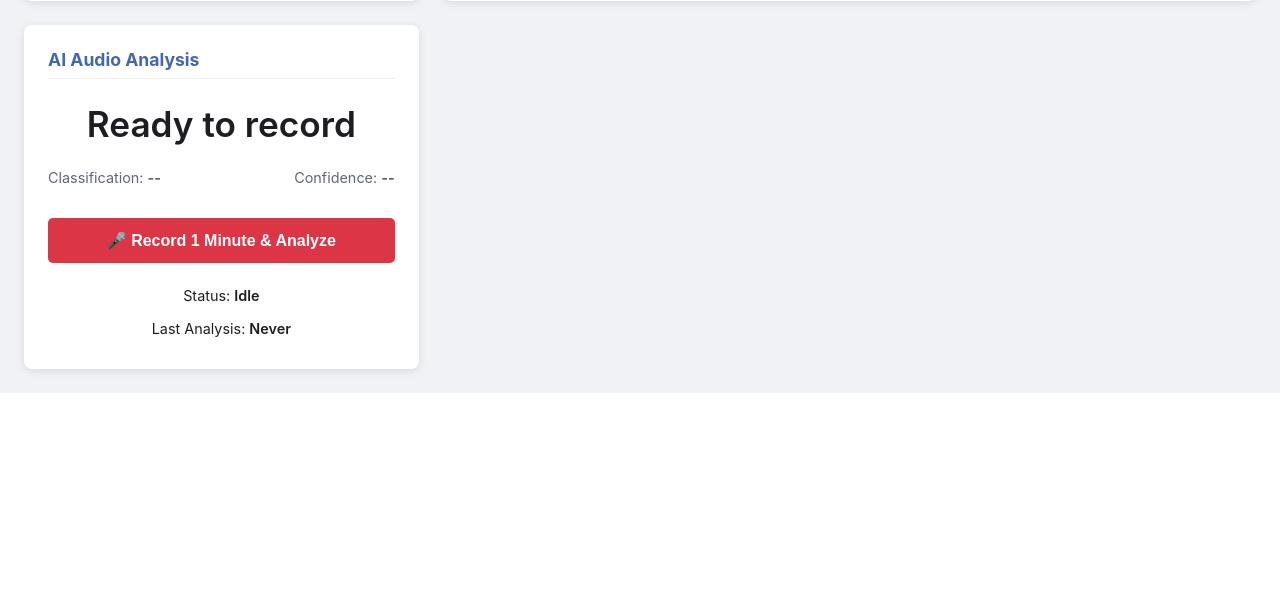
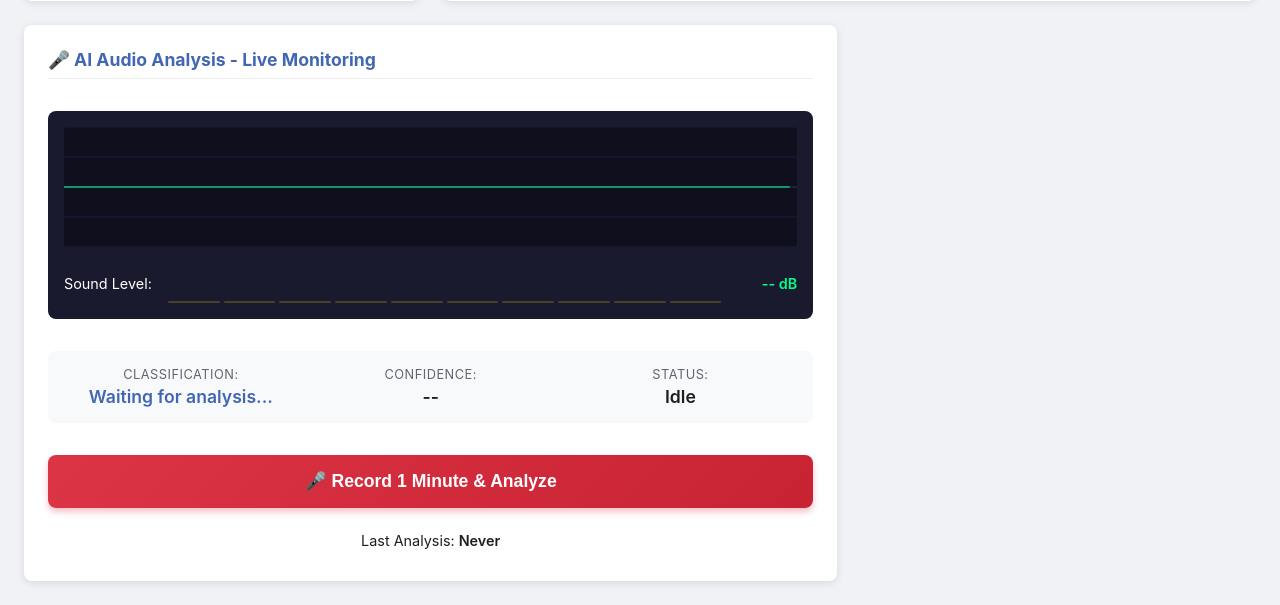
Before and after one commit to harmandeeppal/smart-hive-ai, a Flask app: template dashboard/templates/index.html in a window 1280 px wide. Shown: the part 1209-1814 px from the top of the page. Before the commit the page ends 1602 px from the top, so only its background shows below. Run offline with Flask 3, Linux system fonts and the light colour scheme; the template is opened without the code that fills it, so the values that code supplies are empty; parts of the project's set-up code (start-up, migrations or seed data) failed here and were passed over; some libraries are stand-ins or nearby versions.

Commit message:
feat: Enhance audio ML card with live waveform visualization and sound level bars
- Increase audio card size to match video card (span 2 columns)
- Add real-time audio waveform canvas visualization
- Add 10-bar sound level indicator with gradient colors
- Show live dB readings from telemetry data
- Enhance ML results display with color-coded classification
- Improve recording progress bar with smooth animations
- Add proper Socket.IO handling for audio classification results
- Modernize UI with gradients, shadows, and better spacing

```diff
--- a/dashboard/static/app.js
+++ b/dashboard/static/app.js
@@ -306,11 +306,186 @@ document.addEventListener('DOMContentLoaded', () => {
         state ? button.classList.remove('off') : button.classList.add('off');
     }
 
+    // --- AUDIO WAVEFORM VISUALIZATION ---
+    const audioCanvas = document.getElementById('audio-waveform');
+    const audioCtx = audioCanvas ? audioCanvas.getContext('2d') : null;
+    let waveformData = new Array(100).fill(0); // 100 data points
+    let animationFrameId = null;
+
+    function drawWaveform() {
+        if (!audioCtx || !audioCanvas) return;
+
+        const width = audioCanvas.width;
+        const height = audioCanvas.height;
+        const centerY = height / 2;
+
+        // Clear canvas
+        audioCtx.fillStyle = '#0f0f1e';
+        audioCtx.fillRect(0, 0, width, height);
+
+        // Draw grid lines
+        audioCtx.strokeStyle = '#1a1a3e';
+        audioCtx.lineWidth = 1;
+        for (let i = 0; i <= 4; i++) {
+            const y = (height / 4) * i;
+            audioCtx.beginPath();
+            audioCtx.moveTo(0, y);
+            audioCtx.lineTo(width, y);
+            audioCtx.stroke();
+        }
+
+        // Draw waveform
+        audioCtx.strokeStyle = '#00ff88';
+        audioCtx.lineWidth = 2;
+        audioCtx.beginPath();
+
+        const step = width / waveformData.length;
+        for (let i = 0; i < waveformData.length; i++) {
+            const x = i * step;
+            const amplitude = waveformData[i] * (height / 2) * 0.8; // Scale amplitude
+            const y = centerY + amplitude;
+
+            if (i === 0) {
+                audioCtx.moveTo(x, y);
+            } else {
+                audioCtx.lineTo(x, y);
+            }
+        }
+        audioCtx.stroke();
+
+        // Draw center line
+        audioCtx.strokeStyle = '#2a2a4e';
+        audioCtx.lineWidth = 1;
+        audioCtx.beginPath();
+        audioCtx.moveTo(0, centerY);
+        audioCtx.lineTo(width, centerY);
+        audioCtx.stroke();
+    }
+
+    function updateAudioLevel(soundDb) {
+        // Update waveform data with simulated wave based on sound level
+        waveformData.shift();
+        const normalizedDb = Math.min(Math.max(soundDb || 0, 0), 100) / 100;
+        const waveValue = Math.sin(Date.now() / 100) * normalizedDb;
+        waveformData.push(waveValue);
+
+        // Update level bars
+        const levelBars = document.querySelectorAll('.level-bar');
+        const activeBarCount = Math.floor(normalizedDb * levelBars.length);
+
+        levelBars.forEach((bar, index) => {
+            if (index < activeBarCount) {
+                bar.classList.add('active');
+                bar.style.height = `${10 + (index * 9)}%`;
+            } else {
+                bar.classList.remove('active');
+                bar.style.height = '5%';
+            }
+        });
+
+        // Update dB value
+        const dbValue = document.getElementById('audio-db-value');
+        if (dbValue && soundDb !== undefined) {
+            dbValue.textContent = `${soundDb.toFixed(1)} dB`;
+        }
+
+        drawWaveform();
+    }
+
+    // Animate waveform continuously
+    function animateWaveform() {
+        drawWaveform();
+        animationFrameId = requestAnimationFrame(animateWaveform);
+    }
+
+    // Start animation if canvas exists
+    if (audioCanvas) {
+        animateWaveform();
+    }
+
+    // Update sound visualization when telemetry arrives
+    socket.on('telemetry_update', data => {
+        if (data.sound_db !== undefined) {
+            updateAudioLevel(data.sound_db);
+        }
+    });
+
     // --- AUDIO RECORDING BUTTON ---
     document.getElementById('record-audio-btn')?.addEventListener('click', () => {
         console.log('Audio recording button clicked');
+
+        const recordBtn = document.getElementById('record-audio-btn');
+        const progressDiv = document.getElementById('recording-progress');
+        const progressFill = document.getElementById('progress-fill');
+        const progressText = document.getElementById('progress-text');
+        const statusSpan = document.getElementById('audio-ml-status');
+
+        // Disable button and show progress
+        recordBtn.disabled = true;
+        recordBtn.textContent = '🎙️ Recording...';
+        progressDiv.style.display = 'block';
+        statusSpan.textContent = 'Recording in progress...';
+
+        // Trigger recording via Socket.IO
         socket.emit('trigger_audio_recording', { duration: 60 });
-        document.getElementById('audio-ml-value').textContent = 'Starting recording...';
-        document.getElementById('audio-ml-status').textContent = 'Recording...';
+
+        // Animate progress bar
+        let elapsed = 0;
+        const duration = 60; // seconds
+        const interval = setInterval(() => {
+            elapsed += 1;
+            const percentage = (elapsed / duration) * 100;
+            progressFill.style.width = `${percentage}%`;
+            progressText.textContent = `Recording: ${elapsed}s / ${duration}s`;
+
+            if (elapsed >= duration) {
+                clearInterval(interval);
+                statusSpan.textContent = 'Processing...';
+                progressText.textContent = 'Processing audio...';
+            }
+        }, 1000);
+
+        // Reset after 65 seconds (60s recording + 5s processing buffer)
+        setTimeout(() => {
+            recordBtn.disabled = false;
+            recordBtn.textContent = '🎤 Record 1 Minute & Analyze';
+            progressDiv.style.display = 'none';
+            progressFill.style.width = '0%';
+        }, 65000);
+    });
+
+    // --- AUDIO CLASSIFICATION UPDATE ---
+    socket.on('audio_classification_update', data => {
+        console.log('Received audio classification:', data);
+
+        const classificationSpan = document.getElementById('audio-classification');
+        const confidenceSpan = document.getElementById('audio-confidence');
+        const statusSpan = document.getElementById('audio-ml-status');
+        const lastAnalysisSpan = document.getElementById('audio-last-analysis');
+
+        if (data.results) {
+            const { classification, confidence, status } = data.results;
+
+            // Update classification with color coding
+            if (classification) {
+                classificationSpan.textContent = classification === 'queen_present'
+                    ? 'Queen Present'
+                    : 'Queen Absent';
+                classificationSpan.className = 'result-value ' + classification.replace('_', '-');
+            }
+
+            // Update confidence
+            if (confidence !== undefined) {
+                confidenceSpan.textContent = `${(confidence * 100).toFixed(1)}%`;
+            }
+
+            // Update status
+            if (status) {
+                statusSpan.textContent = status === 'complete' ? 'Analysis Complete' : status;
+            }
+
+            // Update last analysis time
+            lastAnalysisSpan.textContent = 'Just now';
+        }
     });
 });
--- a/dashboard/static/styles.css
+++ b/dashboard/static/styles.css
@@ -62,7 +62,7 @@ header h1 { margin: 0; font-size: 1.5rem; }
 .status-text span, .action-text span, .trend-text span { font-weight: 600; }
 
 /* AI Vision Card Styles */
-#video-card { grid-column: span 2; /* Make video card wider if possible */ }
+#video-card { grid-column: span 2; /* Make video card wider */ }
 #video-card img { border-radius: 4px; background-color: #000; }
 .ai-status { display: flex; justify-content: space-between; margin-top: 1rem; font-size: 0.9rem; color: #606770; }
 #ai-status-text.detected { color: #28a745; font-weight: bold; }
@@ -72,14 +72,166 @@ header h1 { margin: 0; font-size: 1.5rem; }
 .toggle-btn:hover { background-color: #365899; }
 .toggle-btn.off { background-color: #6c757d; }
 .toggle-btn.off:hover { background-color: #5a6268; }
-/* Audio ML Card Styles */
-#audio-ml-card { grid-column: span 1; }
-.audio-ml-status { display: flex; justify-content: space-between; margin: 1rem 0; font-size: 0.9rem; color: #606770; }
+
+/* Audio ML Card Styles - ENHANCED */
+#audio-ml-card {
+    grid-column: span 2; /* Same width as video card */
+    min-height: 400px; /* Ensure consistent height */
+}
+
+/* Audio Visualizer Container */
+.audio-visualizer-container {
+    background-color: #1a1a2e;
+    border-radius: 8px;
+    padding: 1rem;
+    margin: 1rem 0;
+}
+
+/* Audio Waveform Canvas */
+#audio-waveform {
+    width: 100%;
+    height: 120px;
+    background-color: #0f0f1e;
+    border-radius: 4px;
+    display: block;
+    margin-bottom: 1rem;
+}
+
+/* Audio Level Indicator */
+.audio-level-indicator {
+    display: flex;
+    align-items: center;
+    justify-content: space-between;
+    color: #ffffff;
+    font-size: 0.9rem;
+    gap: 1rem;
+}
+
+/* Audio Level Bars */
+.audio-level-bars {
+    display: flex;
+    align-items: flex-end;
+    gap: 4px;
+    height: 40px;
+    flex: 1;
+}
+
+.level-bar {
+    flex: 1;
+    background: linear-gradient(to top, #28a745 0%, #ffc107 50%, #dc3545 100%);
+    border-radius: 2px;
+    min-width: 8px;
+    height: 5%;
+    transition: height 0.1s ease-out;
+    opacity: 0.3;
+}
+
+.level-bar.active {
+    opacity: 1;
+}
+
+#audio-db-value {
+    font-weight: 600;
+    min-width: 60px;
+    text-align: right;
+    color: #00ff88;
+}
+
+/* ML Classification Results */
+.audio-ml-results {
+    display: grid;
+    grid-template-columns: repeat(3, 1fr);
+    gap: 1rem;
+    margin: 1rem 0;
+    padding: 1rem;
+    background-color: #f8f9fa;
+    border-radius: 8px;
+}
+
+.result-item {
+    display: flex;
+    flex-direction: column;
+    text-align: center;
+}
+
+.result-label {
+    font-size: 0.8rem;
+    color: #606770;
+    margin-bottom: 0.25rem;
+    text-transform: uppercase;
+    letter-spacing: 0.5px;
+}
+
+.result-value {
+    font-size: 1.1rem;
+    font-weight: 600;
+    color: #1c1e21;
+}
+
+#audio-classification {
+    color: #4267B2;
+}
+
+#audio-classification.queen-present {
+    color: #28a745;
+}
+
+#audio-classification.queen-absent {
+    color: #dc3545;
+}
+
+/* Audio ML Controls */
 .audio-ml-controls { margin: 1rem 0; }
-.record-btn { background-color: #dc3545; color: white; border: none; padding: 0.8rem 1.5rem; border-radius: 5px; cursor: pointer; transition: background-color 0.2s; width: 100%; font-size: 1rem; font-weight: 600; }
-.record-btn:hover { background-color: #c82333; }
-.record-btn:disabled { background-color: #6c757d; cursor: not-allowed; }
+.record-btn {
+    background: linear-gradient(135deg, #dc3545 0%, #c82333 100%);
+    color: white;
+    border: none;
+    padding: 1rem 1.5rem;
+    border-radius: 8px;
+    cursor: pointer;
+    transition: all 0.3s;
+    width: 100%;
+    font-size: 1.1rem;
+    font-weight: 600;
+    box-shadow: 0 4px 6px rgba(220, 53, 69, 0.3);
+}
+.record-btn:hover {
+    background: linear-gradient(135deg, #c82333 0%, #bd2130 100%);
+    box-shadow: 0 6px 8px rgba(220, 53, 69, 0.4);
+    transform: translateY(-2px);
+}
+.record-btn:active {
+    transform: translateY(0);
+}
+.record-btn:disabled {
+    background: #6c757d;
+    cursor: not-allowed;
+    box-shadow: none;
+}
+
+/* Recording Progress */
 .recording-progress { margin-top: 1rem; }
-.progress-bar { width: 100%; height: 20px; background-color: #e9ecef; border-radius: 10px; overflow: hidden; margin-bottom: 0.5rem; }
-.progress-fill { height: 100%; background-color: #dc3545; border-radius: 10px; width: 0%; transition: width 1s linear; }
-#progress-text { font-size: 0.9rem; color: #606770; text-align: center; display: block; }
+.progress-bar {
+    width: 100%;
+    height: 24px;
+    background-color: #e9ecef;
+    border-radius: 12px;
+    overflow: hidden;
+    margin-bottom: 0.5rem;
+    box-shadow: inset 0 2px 4px rgba(0,0,0,0.1);
+}
+.progress-fill {
+    height: 100%;
+    background: linear-gradient(90deg, #dc3545 0%, #ff6b7a 100%);
+    border-radius: 12px;
+    width: 0%;
+    transition: width 1s linear;
+    box-shadow: 0 0 10px rgba(220, 53, 69, 0.5);
+}
+#progress-text {
+    font-size: 0.9rem;
+    color: #606770;
+    text-align: center;
+    display: block;
+    font-weight: 600;
+}
--- a/dashboard/templates/index.html
+++ b/dashboard/templates/index.html
@@ -84,14 +84,48 @@
             <button class="toggle-btn" data-sensor="vision">Toggle: ON</button>
         </div>
 
-        <!-- AI Audio Analysis Card (NEW) -->
+        <!-- AI Audio Analysis Card (NEW - Enhanced with Waveform) -->
         <div class="card" id="audio-ml-card">
-            <h2>AI Audio Analysis</h2>
-            <p class="sensor-value" id="audio-ml-value">Ready to record</p>
-            <div class="audio-ml-status">
-                <span>Classification: <strong id="audio-classification">--</strong></span>
-                <span>Confidence: <strong id="audio-confidence">--</strong></span>
+            <h2>🎤 AI Audio Analysis - Live Monitoring</h2>
+
+            <!-- Audio Waveform Visualization -->
+            <div class="audio-visualizer-container">
+                <canvas id="audio-waveform" width="600" height="120"></canvas>
+                <div class="audio-level-indicator">
+                    <span>Sound Level:</span>
+                    <div class="audio-level-bars" id="audio-level-bars">
+                        <div class="level-bar"></div>
+                        <div class="level-bar"></div>
+                        <div class="level-bar"></div>
+                        <div class="level-bar"></div>
+                        <div class="level-bar"></div>
+                        <div class="level-bar"></div>
+                        <div class="level-bar"></div>
+                        <div class="level-bar"></div>
+                        <div class="level-bar"></div>
+                        <div class="level-bar"></div>
+                    </div>
+                    <span id="audio-db-value">-- dB</span>
+                </div>
             </div>
+
+            <!-- ML Classification Results -->
+            <div class="audio-ml-results">
+                <div class="result-item">
+                    <span class="result-label">Classification:</span>
+                    <span class="result-value" id="audio-classification">Waiting for analysis...</span>
+                </div>
+                <div class="result-item">
+                    <span class="result-label">Confidence:</span>
+                    <span class="result-value" id="audio-confidence">--</span>
+                </div>
+                <div class="result-item">
+                    <span class="result-label">Status:</span>
+                    <span class="result-value" id="audio-ml-status">Idle</span>
+                </div>
+            </div>
+
+            <!-- Recording Controls -->
             <div class="audio-ml-controls">
                 <button id="record-audio-btn" class="record-btn">
                     🎤 Record 1 Minute & Analyze
@@ -103,7 +137,7 @@
                     <span id="progress-text">Recording: 0s / 60s</span>
                 </div>
             </div>
-            <p class="status-text">Status: <span id="audio-ml-status">Idle</span></p>
+
             <p class="action-text">Last Analysis: <span id="audio-last-analysis">Never</span></p>
         </div>
     </main>
```
